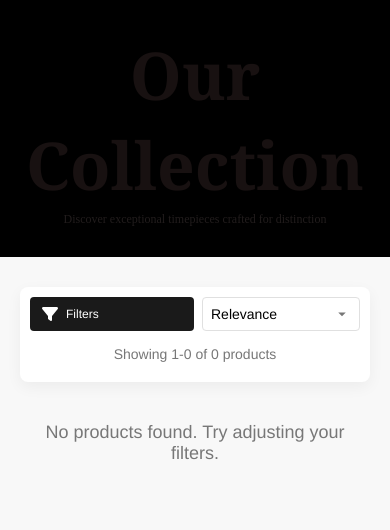
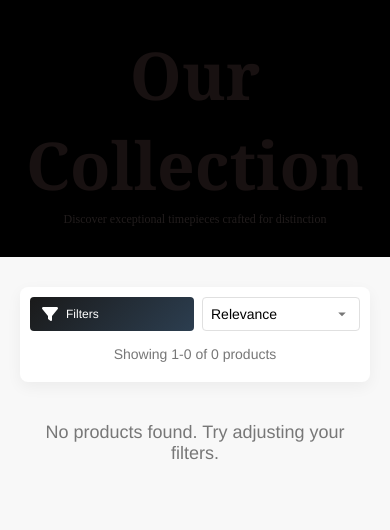
Before and after one commit to nishaadhh/sawax, a Node server app: page /shop in a window 390 px wide. Shown: the part 59-589 px from the top of the page. Run offline with Node 20, Linux system fonts and the light colour scheme; data that the repository does not hold is empty; some libraries are stand-ins or nearby versions.

Commit message:
CHANGED COLOR : in shop page filter button in mobile

```diff
--- a/public/css/shop.css
+++ b/public/css/shop.css
@@ -436,8 +436,8 @@
 .filter-toggle {
     display: none;
     padding: 12px 20px;
-    background-color: var(--primary);
-    color: white;
+    background-image: linear-gradient(135deg, #1a1a1a, #2c3e50);
+    color: #ffffff;
     border: none;
     border-radius: 4px;
     cursor: pointer;
```
